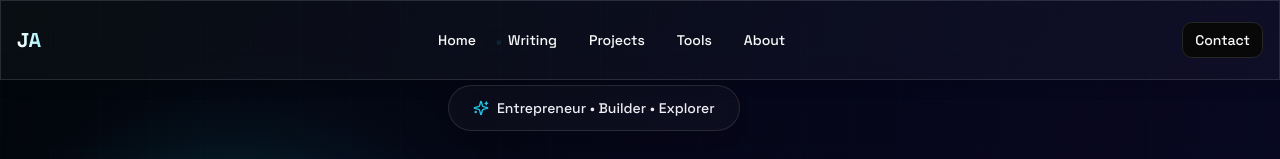
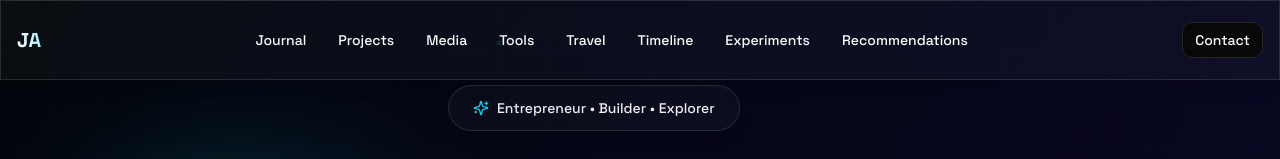
Before and after one commit to inetvercel/James-Allsopp, a Next.js app: page / in a window 1280 px wide. Shown: the top 159 px of the page. Built offline with nearby package versions, Linux system fonts and the light colour scheme; grey boxes are pictures that could not be loaded.

Commit message:
Update navigation with all 8 main sections: Journal, Projects, Media, Tools, Travel, Timeline, Experiments, Recommendations

```diff
--- a/components/Navigation.tsx
+++ b/components/Navigation.tsx
@@ -22,11 +22,14 @@ export function Navigation() {
   }, [])
 
   const navItems = [
-    { label: "Home", href: "/" },
-    { label: "Writing", href: "/writing" },
+    { label: "Journal", href: "/journal" },
     { label: "Projects", href: "/projects" },
+    { label: "Media", href: "/media" },
     { label: "Tools", href: "/tools" },
-    { label: "About", href: "/about" },
+    { label: "Travel", href: "/travel" },
+    { label: "Timeline", href: "/timeline" },
+    { label: "Experiments", href: "/experiments" },
+    { label: "Recommendations", href: "/recommendations" },
   ]
 
   return (
@@ -66,9 +69,11 @@ export function Navigation() {
           </div>
 
           <div className="hidden md:block">
-            <Button variant="outline" size="sm">
-              Contact
-            </Button>
+            <a href="/contact">
+              <Button variant="outline" size="sm">
+                Contact
+              </Button>
+            </a>
           </div>
 
           <button
```
